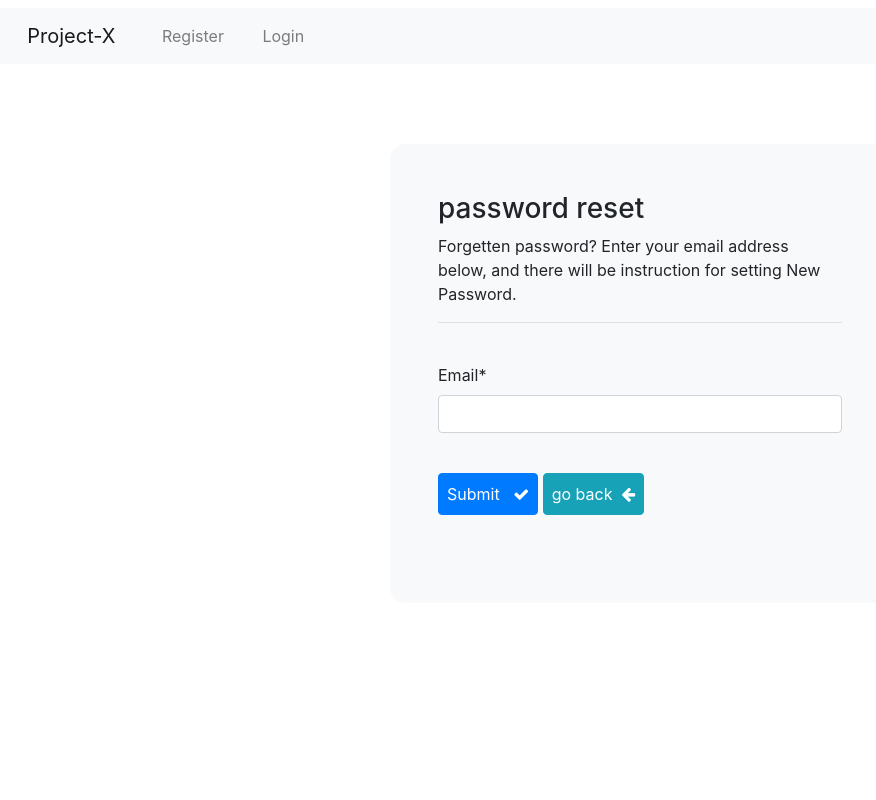
After one commit to Guheshp/Recipe, a Django app: page /reset_password in a window 1280 px wide. The commit adds this page. Shown: the whole page, without its empty margins (0-876 px from the left). Run offline with Django 4.2, Linux system fonts and the light colour scheme; some libraries are stand-ins or nearby versions.

Commit message:
forgot password concept done

```diff
--- a/crm/crm/urls.py
+++ b/crm/crm/urls.py
@@ -1,9 +1,13 @@
 
 from django.contrib import admin
 from django.urls import path, include
+
+
 
 urlpatterns = [
     path('admin/', admin.site.urls),
 
     path('', include('webapp.urls')),
+
+
 ]
--- a/crm/webapp/forms.py
+++ b/crm/webapp/forms.py
@@ -15,7 +15,7 @@ class CreateUserForm(UserCreationForm):
     class Meta:
 
         model = User
-        fields = ['username', 'password1', 'password2']
+        fields = ['username', 'email', 'password1', 'password2']
 
 # login a user
 
--- a/crm/webapp/templates/webapp/dashboard.html
+++ b/crm/webapp/templates/webapp/dashboard.html
@@ -6,6 +6,7 @@
     <div class="container">
 
     <h5>wellcome, {{user.username}} 👋
+
     </h5>
 
     <hr>
--- a/crm/webapp/templates/webapp/login.html
+++ b/crm/webapp/templates/webapp/login.html
@@ -31,6 +31,12 @@
 
         <div class="text-center" >
 
+             <a href="{% url 'reset_password' %}">Forgot password</a>
+
+        </div> <br>
+
+        <div class="text-center" >
+
             <p>Don't have an Account? </p> <a href="{% url 'my-register' %}">Register</a>
 
         </div>
--- /dev/null
+++ b/crm/webapp/templates/webapp/reset_password.html
@@ -0,0 +1,37 @@
+<h3> </h3>
+
+
+{% extends 'webapp/base.html' %}
+
+{% load crispy_forms_tags %}
+
+{% block content %}
+<body>
+
+    <div class="container bg-light shadow-md p-5 form-layout">
+
+        <h3>password reset</h3>
+
+        <p>Forgetten password? Enter your email address below, and there will be instruction for setting New Password. </p>
+        <hr>
+
+        <br>
+
+        <form  method="POST" autocomplete="off">
+
+            {% csrf_token %} <!--   'Cross-Site Request Forgery' tokens help protect against CSRF attacks by making it difficult for an attacker to construct a valid request on behalf of the victim. -->
+
+            {{form|crispy}}
+
+            <br>
+
+            <button type="submit" class="btn btn-primary  p-2"> Submit &nbsp; <i class="fa fa-check" aria-hidden="true"></i></button>
+
+            <a class="btn btn-info p-2"  href="{% url 'my-dashboard'%}" > go back &nbsp;<i class="fa fa-arrow-left" aria-hidden="true"></i></a>
+
+        </form>
+
+        <br>
+
+</body>
+{% endblock %}
--- a/crm/webapp/urls.py
+++ b/crm/webapp/urls.py
@@ -1,5 +1,6 @@
 from django.urls import path
 from . import views
+from django.contrib.auth import views as auth_views
 
 urlpatterns = [
 
@@ -13,4 +14,17 @@ urlpatterns = [
     path('updaterecord/<int:pk>', views.UpdateRecord, name='my-updaterecord'),
     path('deleteRecord/<int:pk>', views.DeleteRecord, name='my-deleteRecord'),
 
+    path('reset_password', auth_views.PasswordResetView.as_view(template_name="webapp/reset_password.html" ),
+         name = 'reset_password'),
+
+    path('reset_password_sent', auth_views.PasswordResetDoneView.as_view(template_name="webapp/password_reset_done.html"),
+         name = 'password_reset_done'),
+
+    path('reset/<uidb64>/<token>', auth_views.PasswordResetConfirmView.as_view(template_name="webapp/password_reset_confirm.html"),
+         name = 'password_reset_confirm'),
+
+    path('reset_password_complete', auth_views.PasswordResetCompleteView.as_view(template_name="webapp/password_reset_complete.html"),
+         name = 'password_reset_complete'),
+
+
 ]
```
Also changed, not shown: crm/crm/settings.py (+12 -0 lines), crm/webapp/templates/webapp/password_reset_complete.html (added, +21 -0 lines), crm/webapp/templates/webapp/password_reset_confirm.html (added, +35 -0 lines), crm/webapp/templates/webapp/password_reset_done.html (added, +29 -0 lines), crm/webapp/templates/webapp/template_active_account.html (added, +12 -0 lines), crm/webapp/tokens.py (added, +13 -0 lines), crm/webapp/views.py (+6 -2 lines), 1 other file.
